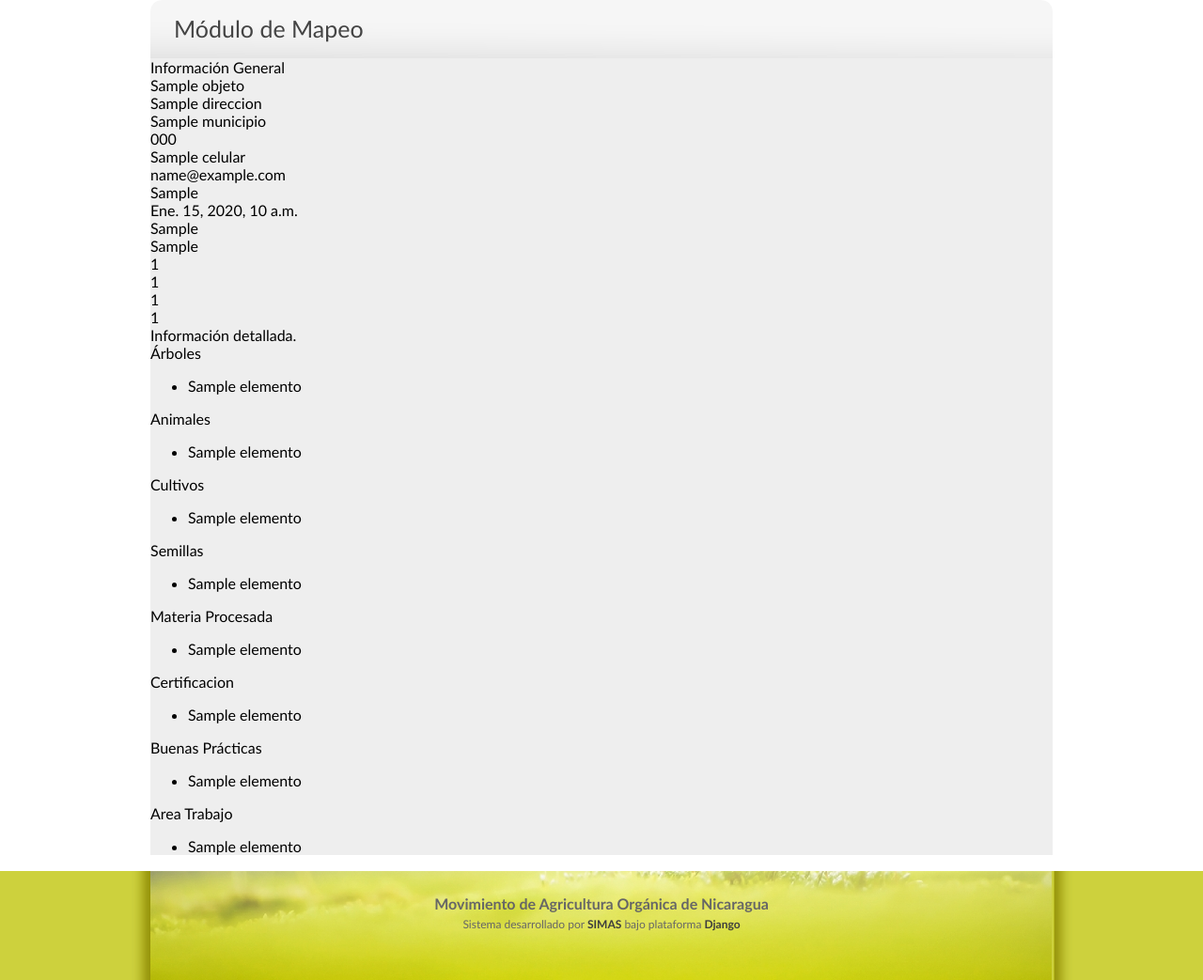
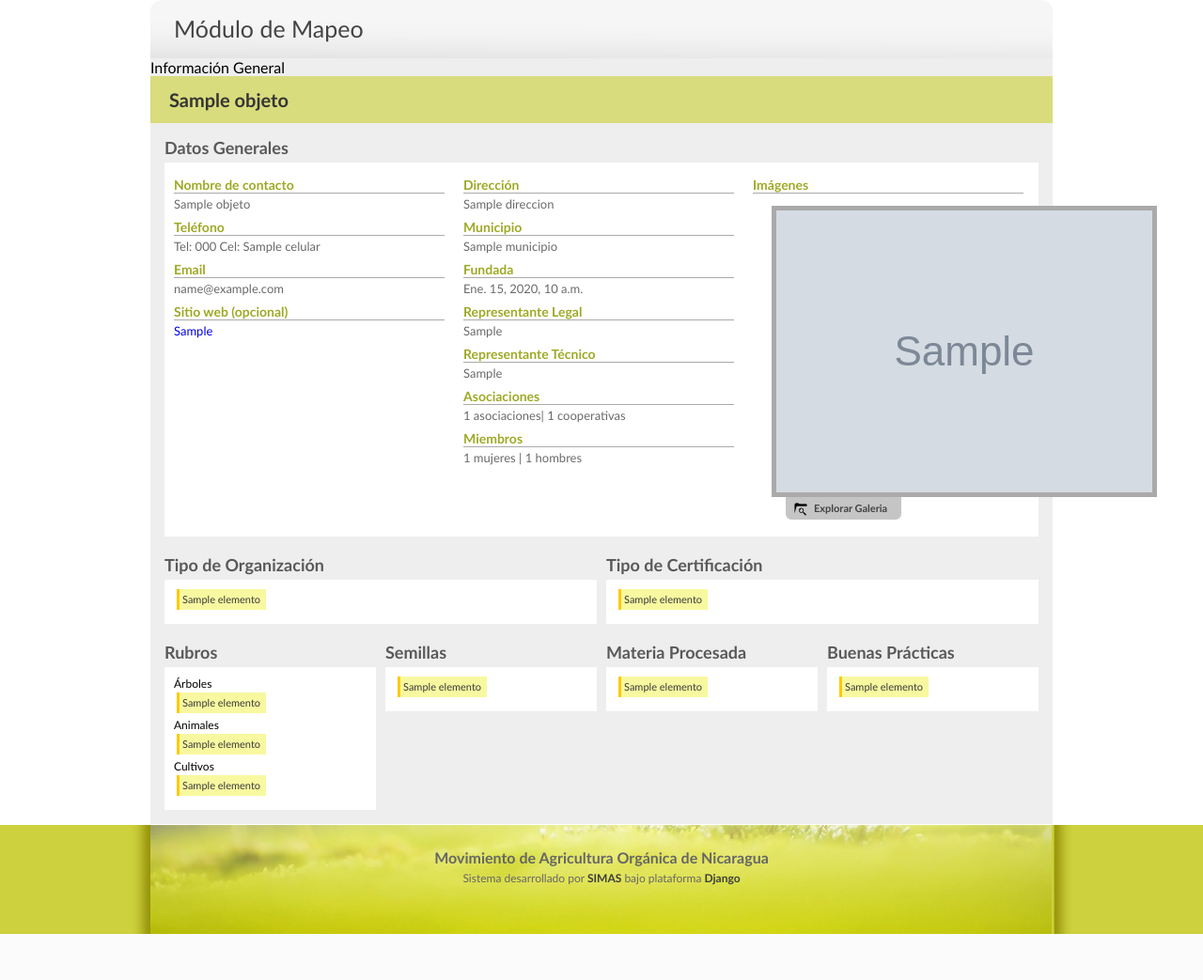
Before and after one commit to fitoria/maonic, a Django app: template templates/mapeo/ficha_centrales.html in a window 1280 px wide. Shown: the part 93-1136 px from the top of the page at 94% size. After the commit the page ends 1087 px from the top, so only its background shows below. Run offline with Django 3.2, Linux system fonts and the light colour scheme; the template is opened without the code that fills it: most values are stand-ins (such as "Sample title", 1, 10 or a date in 2020); grey boxes marked "Sample" are stand-in pictures; parts of the project's set-up code (start-up, migrations or seed data) failed here and were passed over.

Commit message:
componiendo galerias por fin y fichas

```diff
--- a/templates/mapeo/ficha_centrales.html
+++ b/templates/mapeo/ficha_centrales.html
@@ -10,69 +10,146 @@
 {% block contenido %}
 <div class="full">
   Información General</br>
-  {{objeto.nombre}}</br>
-  {{objeto.direccion}}</br>
-  {{objeto.municipio.nombre}}</br>
-  {{objeto.telefono}}</br>
-  {{objeto.celular}}</br>
-  {{objeto.email}}</br>
-  {{objeto.pagina_web}}</br>
-  {{objeto.fecha_est}}</br>
-  {{objeto.representante_legal}}</br>
-  {{objeto.representante_tecnico}}</br>
-  {{objeto.num_asociaciones}}</br>
-  {{objeto.num_cooperativas}}</br>
-  {{objeto.num_hombres}}</br>
-  {{objeto.num_mujeres}}</br>
-
-  Información detallada.</br>
-  Árboles
-  <ul>
+</div>
+<div class="full">
+    <div class="titulo_familia">
+        <div class="nombre_finca">{{objeto.nombre}}</div>
+    </div>
+</div>
+<div class="ajustado">
+    <div class="subtitle">Datos Generales</div>
+    <div class="todos">
+        <div class="detalles">
+            <div class="dato">Nombre de contacto</div>
+            <div class="dato_valor">{{objeto.nombre}}</div>
+            <div class="dato">Tel&eacute;fono</div>
+            <div class="dato_valor">{% if objeto.telefono %}Tel: {% endif %}{{objeto.telefono}} {% if objeto.celular %} Cel: {% endif %}{{objeto.celular}}</div>
+            <div class="dato">Email</div>
+            <div class="dato_valor">{{objeto.email}}</div>
+            {% if objeto.pagina_web %}
+            <div class="dato">Sitio web (opcional)</div>
+            <div class="dato_valor"><a href="{{objeto.pagina_web}}">{{objeto.pagina_web}}</a></div>
+            {% endif %}
+        </div>
+        <div class="detalles">
+            <div class="dato">Dirección</div>
+            <div class="dato_valor">{{objeto.direccion}}</div>
+            <div class="dato">Municipio</div>
+            <div class="dato_valor">{{objeto.municipio.nombre}}</div>
+            <div class="dato">Fundada</div>
+            <div class="dato_valor">{{objeto.fecha_est}}</div>
+            <div class="dato">Representante Legal</div>
+            <div class="dato_valor">{{objeto.representante_legal}}</div>
+            <div class="dato">Representante T&eacute;cnico</div>
+            <div class="dato_valor">{{objeto.representante_tecnico}}</div>
+            <div class="dato">Asociaciones</div>
+            <div class="dato_valor">{{objeto.num_asociaciones}} asociaciones| {{objeto.num_cooperativas}} cooperativas</div>
+            <div class="dato">Miembros</div>
+            <div class="dato_valor">{{objeto.num_mujeres}} mujeres | {{objeto.num_hombres}} hombres</div>
+        </div>
+        <div class="detalles">
+            <div class="dato">Im&aacute;genes</div>
+            <div class="dato_valor">
+                {%if objeto.foto1%}
+                <img class="foto" src="{{objeto.foto1.url_227x154}}" alt="Foto finca">
+                {%else%}
+                <img class="foto" src="/files/images/img.png" alt="Foto finca">
+                {%endif%}
+                <div class="explorar_fotos"><a href="#">Explorar Galeria</a></div>
+            </div>
+        </div>
+        <div class="clean"></div>
+    </div>
+    <br>
+    <div class="info_detallada">
+        <div class="todos_left">
+            <div class="subtitle">Tipo de Organizaci&oacute;n</div>
+            <div class="detalles2">
+                <ul class="details">
+                    {%for elemento in  objeto.tipo_org.all%}
+                    <li>{{elemento.nombre}}</li>
+                    {%endfor%}
+                </ul>
+                <div class="clean"></div>
+            </div>
+        </div>
+        <div class="todos_left dos">
+            <div class="subtitle">Tipo de Certificaci&oacute;n</div>
+            <div class="detalles2">
+                <ul class="details">
+                    {%for elemento in  objeto.certificacion.all%}
+                    <li>{{elemento.nombre}}</li>
+                    {%endfor%}
+                </ul>
+                <div class="clean"></div>
+            </div>
+        </div>
+        <div class="clean"></div>
+        <br>
+        <div class="todos_left">
+            <div class="litle_left uno">
+                <div class="subtitle">Rubros</div>
+                <div class="detalles2">
+                    <div class="subcategoria">&Aacute;rboles</div>
+                    <ul class="details">
                         {%for elemento in  objeto.arboles.all%}
                         <li>{{elemento.nombre}}</li>
                         {%endfor%}
                     </ul>
-  Animales
-  <ul>
+                    <div class="clean"></div>
+                    <div class="subcategoria">Animales</div>
+                    <ul class="details">
                         {%for elemento in  objeto.animales.all%}
                         <li>{{elemento.nombre}}</li>
                         {%endfor%}
                     </ul>
-  Cultivos
-  <ul>
+                    <div class="clean"></div>
+                    <div class="subcategoria">Cultivos</div>
+                    <ul class="details">
                         {%for elemento in  objeto.cultivos.all%}
                         <li>{{elemento.nombre}}</li>
                         {%endfor%}
                     </ul>
-  Semillas
-  <ul>
+                    <div class="clean"></div>
+                </div>
+            </div>
+            <div class="litle_left">
+                <div class="subtitle">Semillas</div>
+                <div class="detalles2">
+                    <ul class="details">
                         {%for elemento in  objeto.semillas.all%}
                         <li>{{elemento.nombre}}</li>
                         {%endfor%}
                     </ul>
-  Materia Procesada
-  <ul>
+                    <div class="clean"></div>
+                </div>
+            </div>
+        </div>
+        <div class="todos_left dos">
+            <div class="litle_left uno">
+                <div class="subtitle">Materia Procesada</div>
+                <div class="detalles2">
+                    <ul class="details">
                         {%for elemento in  objeto.materia_procesada.all%}
                         <li>{{elemento.nombre}}</li>
                         {%endfor%}
                     </ul>
-  Certificacion
-  <ul>
-  {%for elemento in  objeto.certificacion.all%}
-  <li>{{elemento.nombre}}</li>
-  {%endfor%}
-  </ul>
-  Buenas Prácticas
-  <ul>
+                    <div class="clean"></div>
+                </div>
+            </div>
+            <div class="litle_left">
+                <div class="subtitle">Buenas Pr&aacute;cticas</div>
+                <div class="detalles2">
+                    <ul class="details">
                         {%for elemento in  objeto.buenas_practicas.all%}
                         <li>{{elemento.nombre}}</li>
                         {%endfor%}
                     </ul>
-  Area Trabajo
-  <ul>
-  {%for elemento in  objeto.area_trabajo.all%}
-  <li>{{elemento.nombre}}</li>
-  {%endfor%}
-  </ul>
+                    <div class="clean"></div>
+                </div>
+            </div>
+        </div>
+        <div class="clean"></div>
+    </div>
 </div>
 {% endblock %}
```
Also changed, not shown: mapeo/admin.py (+0 -7 lines), mapeo/models.py (+20 -16 lines), templates/mapeo/ficha_asistencia.html (+7 -1 lines), templates/mapeo/ficha_cooperativa.html (+9 -2 lines), templates/mapeo/ficha_familia.html (+4 -4 lines), mapeo/migrations/0010_auto__del_galeria__del_field_financiera_galeria__add_field_financiera_.py. Lines whose indentation alone changed are shown as unchanged.
